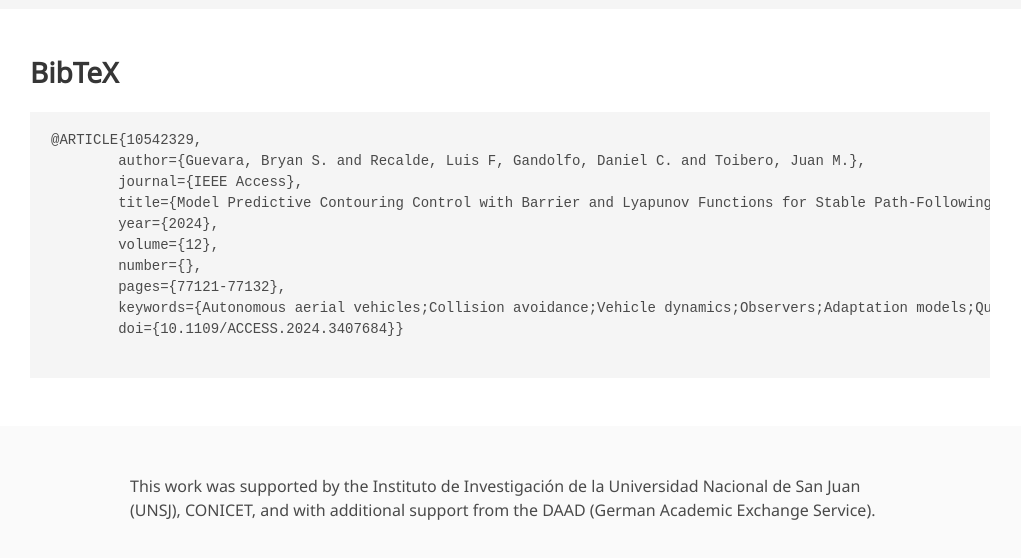
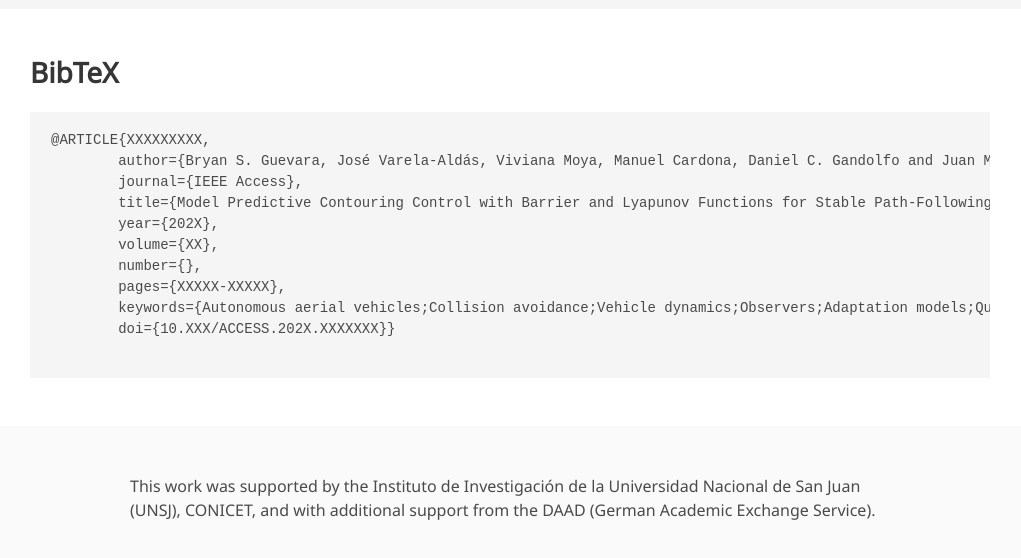
Before and after one commit to bryansgue/MPCC_CBLF_UAV_web, a plain HTML site: page index.html in a window 1280 px wide. Shown: the part 3206-3764 px from the top of the page, without its empty margins (130-1151 px from the left). Drawn offline with nearby package versions, Linux system fonts and the light colour scheme; some icons are missing; a web font is replaced by a local one.

Commit message:
Update index.html

```diff
--- a/index.html
+++ b/index.html
@@ -252,16 +252,16 @@
   <section class="section" id="BibTeX">
     <div class="container is-max-desktop content">
       <h2 class="title">BibTeX</h2>
-      <pre><code>@ARTICLE{10542329,
-        author={Guevara, Bryan S. and Recalde, Luis F, Gandolfo, Daniel C. and Toibero, Juan M.},
+      <pre><code>@ARTICLE{XXXXXXXXX,
+        author={Bryan S. Guevara, José Varela-Aldás, Viviana Moya, Manuel Cardona, Daniel C. Gandolfo and Juan M. Toibero},
         journal={IEEE Access},
         title={Model Predictive Contouring Control with Barrier and Lyapunov Functions for Stable Path-Following in UAV Systems},
-        year={2024},
-        volume={12},
+        year={202X},
+        volume={XX},
         number={},
-        pages={77121-77132},
+        pages={XXXXX-XXXXX},
         keywords={Autonomous aerial vehicles;Collision avoidance;Vehicle dynamics;Observers;Adaptation models;Quadrotors;Adaptive control;Nonlinear dynamical systems;Predictive control;Predictive models;NMPC;adaptive control;disturbance estimation;UAV dynamics;momentum observer;CasADi},
-        doi={10.1109/ACCESS.2024.3407684}}
+        doi={10.XXX/ACCESS.202X.XXXXXXX}}
       </code></pre>
     </div>
 </section>
```
